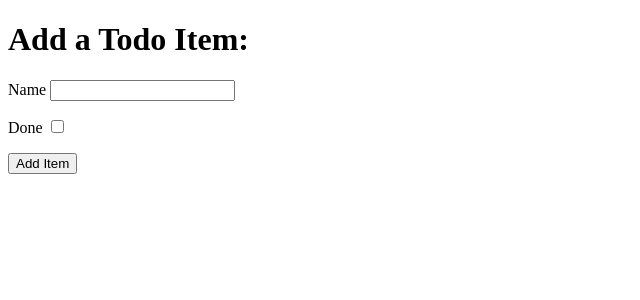
After one commit to Barryk112/ci-fsf-django, a Django app: page /add in a window 1280 px wide. The commit adds this page. Shown: the top 300 px of the page, without its empty margins (0-640 px from the left). Run offline with Django 3.2, Linux system fonts and the light colour scheme.

Commit message:
Added add_item and created a url and view paths

```diff
--- a/django_todo/urls.py
+++ b/django_todo/urls.py
@@ -15,9 +15,10 @@ Including another URLconf
 """
 from django.contrib import admin
 from django.urls import path
-from todo.views import get_todo_list
+from todo.views import get_todo_list, add_item
 
 urlpatterns = [
     path('admin/', admin.site.urls),
-    path("", get_todo_list, name='get_todo_list')
+    path("", get_todo_list, name='get_todo_list'),
+    path("add", add_item, name='add')
 ]
--- /dev/null
+++ b/todo/templates/todo/add_item.html
@@ -0,0 +1,32 @@
+<!DOCTYPE html>
+<html lang="en">
+<head>
+    <meta charset="UTF-8">
+    <meta http-equiv="X-UA-Compatible" content="IE=edge">
+    <meta name="viewport" content="width=device-width, initial-scale=1.0">
+    <title>Document</title>
+</head>
+<body>
+    <h1>Add a Todo Item:</h1>
+    <form method="POST" action="add">
+        <div>
+            <p>
+                <label for="id_name">Name</label>
+                <input type="text" id="id_name" name="item_name"/>
+            </p>
+        </div>
+        <div>
+            <p>
+                <label for="id_done">Done</label>
+                <input type="checkbox" id="id_done" name="done"/>
+            </p>
+        </div>
+        <div>
+            <p>
+                <button type="submit">Add Item</button>
+            </p>
+        </div>
+    </form>
+
+</body>
+</html>
--- a/todo/views.py
+++ b/todo/views.py
@@ -8,3 +8,7 @@ def get_todo_list(request):
         "items" : items
     }
     return render(request, "todo/todo_list.html", context)
+
+
+def add_item(request):
+    return render(request, "todo/add_item.html")
```
Also changed, not shown: todo/templates/todo/todo_list.html (+8 -2 lines), db.sqlite3.
